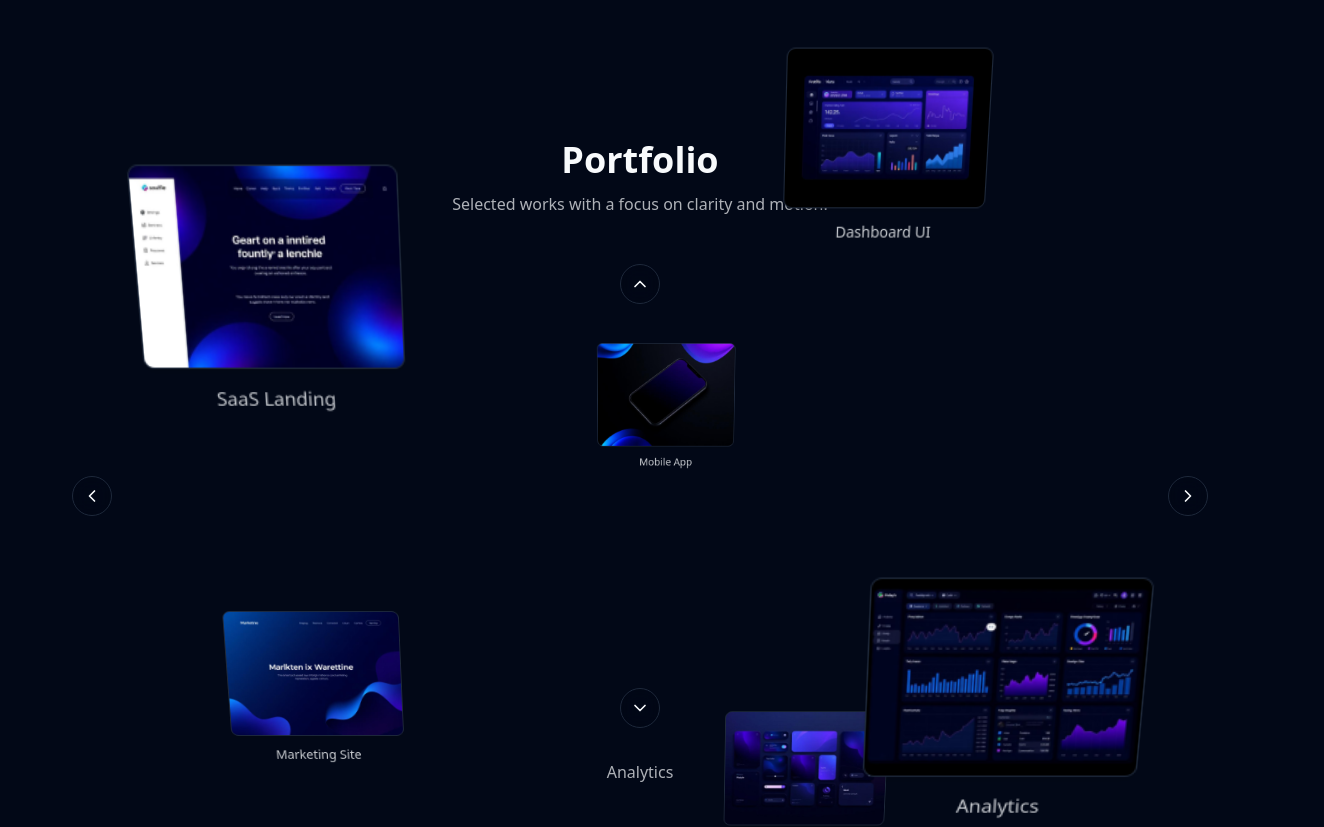
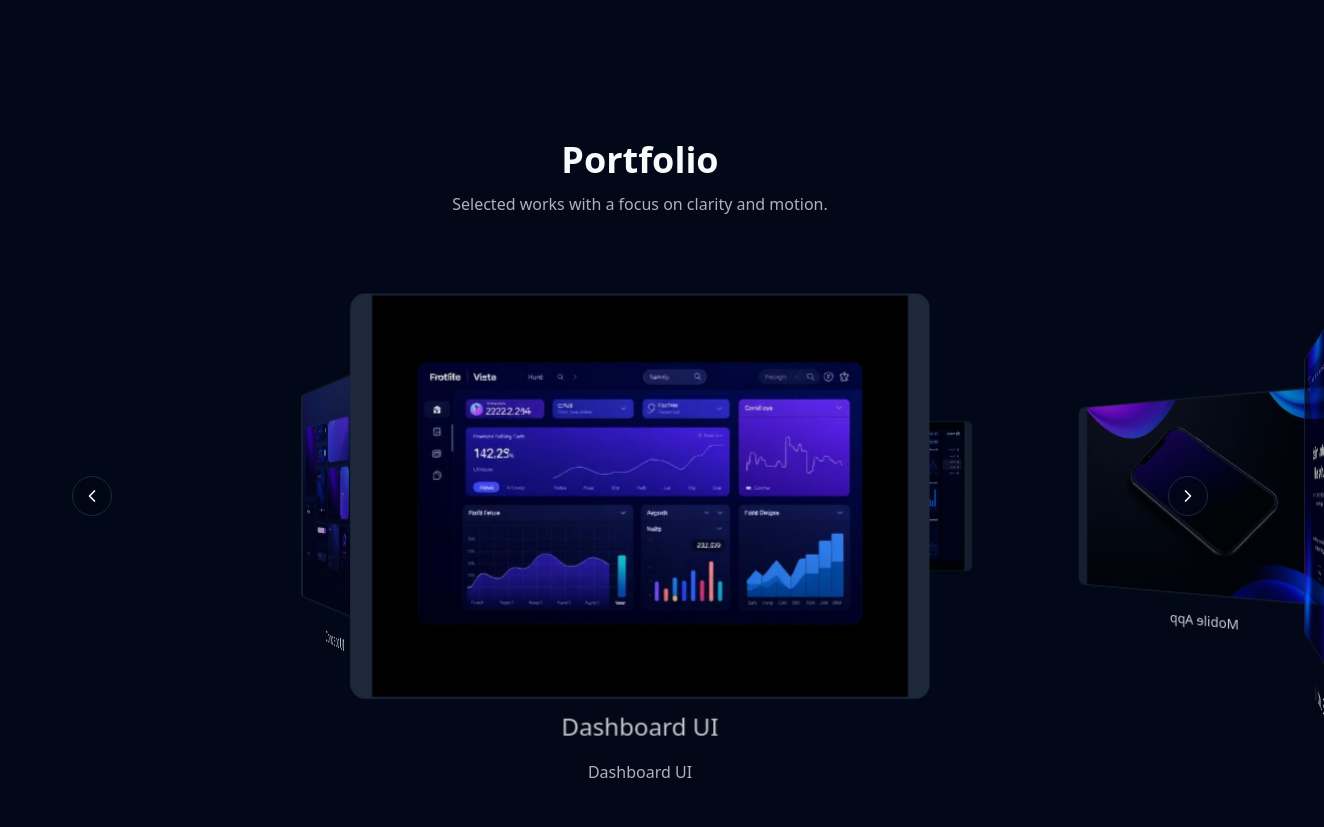
Before and after one commit to claudekanisus/tailwind-spectrum-port, a React (Vite) app: page / in a window 1280 px wide. Shown: the part 1120-1947 px from the top of the page, 1324 px wide, since content can reach past the window. Built offline with nearby package versions, Linux system fonts and the light colour scheme.

Commit message:
Reverted to commit 26bb36914361e0c7f4d1505cc4d240a8db0ef0b1

```diff
--- a/src/components/PortfolioGallery.tsx
+++ b/src/components/PortfolioGallery.tsx
@@ -1,5 +1,5 @@
-import { useEffect, useMemo, useState } from "react";
-import { ChevronLeft, ChevronRight, ChevronUp, ChevronDown } from "lucide-react";
+import { useEffect, useState } from "react";
+import { ChevronLeft, ChevronRight } from "lucide-react";
 import img1 from "@/assets/portfolio-1.jpg";
 import img2 from "@/assets/portfolio-2.jpg";
 import img3 from "@/assets/portfolio-3.jpg";
@@ -16,64 +16,18 @@ const IMAGES = [
   { src: img6, title: "Concept UI" },
 ];
 
-type Point3D = { x: number; y: number; z: number };
-
-// Evenly distribute points on a sphere using the Fibonacci sphere algorithm
-function fibonacciSphere(n: number): Point3D[] {
-  const points: Point3D[] = [];
-  const offset = 2 / n;
-  const increment = Math.PI * (3 - Math.sqrt(5)); // Golden angle
-  for (let i = 0; i < n; i++) {
-    const y = i * offset - 1 + offset / 2; // y in [-1, 1]
-    const r = Math.sqrt(Math.max(0, 1 - y * y));
-    const phi = i * increment;
-    const x = Math.cos(phi) * r;
-    const z = Math.sin(phi) * r;
-    points.push({ x, y, z });
-  }
-  return points;
-}
-
 const PortfolioGallery = () => {
   const [open, setOpen] = useState(false);
   const [idx, setIdx] = useState<number | null>(null);
-  const [rotY, setRotY] = useState(0); // horizontal rotation (deg)
-  const [rotX, setRotX] = useState(-10); // vertical rotation (deg)
+  const [current, setCurrent] = useState(0);
   const [radius, setRadius] = useState(360);
-
-  const points = useMemo(() => fibonacciSphere(IMAGES.length), []);
-  const step = 15; // rotation step in degrees
-
-  // Compute the index of the image most facing the camera (largest z after rotation)
-  const activeIndex = useMemo(() => {
-    const ax = (rotX * Math.PI) / 180;
-    const ay = (rotY * Math.PI) / 180;
-    let maxZ = -Infinity;
-    let maxI = 0;
-    for (let i = 0; i < points.length; i++) {
-      const { x, y, z } = points[i];
-      // Rotate around X
-      const y1 = y * Math.cos(ax) - z * Math.sin(ax);
-      const z1 = y * Math.sin(ax) + z * Math.cos(ax);
-      const x1 = x;
-      // Rotate around Y
-      const x2 = x1 * Math.cos(ay) + z1 * Math.sin(ay);
-      const z2 = -x1 * Math.sin(ay) + z1 * Math.cos(ay);
-      if (z2 > maxZ) {
-        maxZ = z2;
-        maxI = i;
-      }
-    }
-    return maxI;
-  }, [points, rotX, rotY]);
+  const step = 360 / IMAGES.length;
 
   useEffect(() => {
     const onKey = (e: KeyboardEvent) => {
       if (e.key === "Escape") setOpen(false);
-      if (e.key === "ArrowLeft") setRotY((r) => r - step);
-      if (e.key === "ArrowRight") setRotY((r) => r + step);
-      if (e.key === "ArrowUp") setRotX((r) => Math.max(r - step, -80));
-      if (e.key === "ArrowDown") setRotX((r) => Math.min(r + step, 80));
+      if (e.key === "ArrowLeft") setCurrent((c) => (c - 1 + IMAGES.length) % IMAGES.length);
+      if (e.key === "ArrowRight") setCurrent((c) => (c + 1) % IMAGES.length);
     };
     const onResize = () => {
       const r = Math.max(220, Math.min(420, Math.floor(window.innerWidth * 0.35)));
@@ -101,21 +55,21 @@ const PortfolioGallery = () => {
             <div
               className="absolute inset-0 [transform-style:preserve-3d] will-change-transform"
               style={{
-                transform: `rotateX(${rotX}deg) rotateY(${rotY}deg)`,
+                transform: `rotateY(${-current * step}deg)`,
                 transition: "transform 700ms cubic-bezier(0.22,1,0.36,1)",
               }}
               aria-live="polite"
-              aria-label="3D sphere image carousel"
+              aria-label="3D image carousel"
             >
-              {points.map((p, i) => {
-                const tx = p.x * radius;
-                const ty = p.y * radius;
-                const tz = p.z * radius;
+              {IMAGES.map((it, i) => {
+                const angle = i * step;
+                const activeIndex = ((current % IMAGES.length) + IMAGES.length) % IMAGES.length;
+                const isActive = i === activeIndex;
                 return (
                   <div
                     key={i}
                     className="absolute left-1/2 top-1/2 [transform-style:preserve-3d]"
-                    style={{ transform: `translate3d(${tx}px, ${ty}px, ${tz}px)` }}
+                    style={{ transform: `rotateY(${angle}deg) translateZ(${radius}px)` }}
                   >
                     <button
                       className="relative -translate-x-1/2 -translate-y-1/2 transform group focus-visible:outline-none focus-visible:ring-2 focus-visible:ring-brand rounded-lg"
@@ -123,17 +77,19 @@ const PortfolioGallery = () => {
                         setIdx(i);
                         setOpen(true);
                       }}
-                      aria-label={`Open ${IMAGES[i].title}`}
+                      aria-label={`Open ${it.title}`}
                     >
                       <img
-                        src={IMAGES[i].src}
-                        alt={`${IMAGES[i].title} — portfolio image`}
+                        src={it.src}
+                        alt={`${it.title} — portfolio image`}
                         loading="lazy"
-                        className="w-40 h-28 sm:w-44 sm:h-32 md:w-48 md:h-36 object-contain bg-muted rounded-lg border border-border shadow-md transition-transform duration-300 group-hover:scale-105"
+                        className={
+                          `w-64 h-40 sm:w-72 sm:h-48 md:w-80 md:h-56 object-contain bg-muted rounded-lg border border-border shadow-md transition-all duration-500 ${isActive ? "scale-105 opacity-100 shadow-[var(--shadow-elegant)]" : "scale-95 opacity-70"}`
+                        }
                       />
                       <div className="pointer-events-none absolute inset-0 rounded-lg bg-gradient-to-t from-background/70 to-transparent opacity-0 transition-opacity duration-300 group-hover:opacity-100" />
                       <span className="pointer-events-none absolute -bottom-8 left-1/2 -translate-x-1/2 text-sm font-medium text-foreground/80 whitespace-nowrap">
-                        {IMAGES[i].title}
+                        {it.title}
                       </span>
                     </button>
                   </div>
@@ -141,51 +97,28 @@ const PortfolioGallery = () => {
               })}
             </div>
 
-            {/* Horizontal controls */}
             <div className="pointer-events-none absolute inset-0 flex items-center justify-between px-2">
               <div className="pointer-events-auto">
                 <button
-                  onClick={() => setRotY((r) => r - step)}
+                  onClick={() => setCurrent((c) => (c - 1 + IMAGES.length) % IMAGES.length)}
                   className="inline-flex h-10 w-10 items-center justify-center rounded-full border border-border bg-background/60 backdrop-blur transition-colors hover:bg-background focus-visible:outline-none focus-visible:ring-2 focus-visible:ring-brand"
-                  aria-label="Rotate left"
+                  aria-label="Previous slide"
                 >
                   <ChevronLeft className="h-5 w-5" />
                 </button>
               </div>
               <div className="pointer-events-auto">
                 <button
-                  onClick={() => setRotY((r) => r + step)}
+                  onClick={() => setCurrent((c) => (c + 1) % IMAGES.length)}
                   className="inline-flex h-10 w-10 items-center justify-center rounded-full border border-border bg-background/60 backdrop-blur transition-colors hover:bg-background focus-visible:outline-none focus-visible:ring-2 focus-visible:ring-brand"
-                  aria-label="Rotate right"
+                  aria-label="Next slide"
                 >
                   <ChevronRight className="h-5 w-5" />
                 </button>
               </div>
             </div>
-
-            {/* Vertical controls */}
-            <div className="pointer-events-none absolute inset-0 flex flex-col items-center justify-between py-2">
-              <div className="pointer-events-auto">
-                <button
-                  onClick={() => setRotX((r) => Math.max(r - step, -80))}
-                  className="inline-flex h-10 w-10 items-center justify-center rounded-full border border-border bg-background/60 backdrop-blur transition-colors hover:bg-background focus-visible:outline-none focus-visible:ring-2 focus-visible:ring-brand"
-                  aria-label="Rotate up"
-                >
-                  <ChevronUp className="h-5 w-5" />
-                </button>
-              </div>
-              <div className="pointer-events-auto">
-                <button
-                  onClick={() => setRotX((r) => Math.min(r + step, 80))}
-                  className="inline-flex h-10 w-10 items-center justify-center rounded-full border border-border bg-background/60 backdrop-blur transition-colors hover:bg-background focus-visible:outline-none focus-visible:ring-2 focus-visible:ring-brand"
-                  aria-label="Rotate down"
-                >
-                  <ChevronDown className="h-5 w-5" />
-                </button>
-              </div>
-            </div>
           </div>
-          <p className="mt-6 text-center text-foreground/70">{IMAGES[activeIndex].title}</p>
+          <p className="mt-6 text-center text-foreground/70">{IMAGES[((current % IMAGES.length) + IMAGES.length) % IMAGES.length].title}</p>
         </div>
       </div>
 
```
